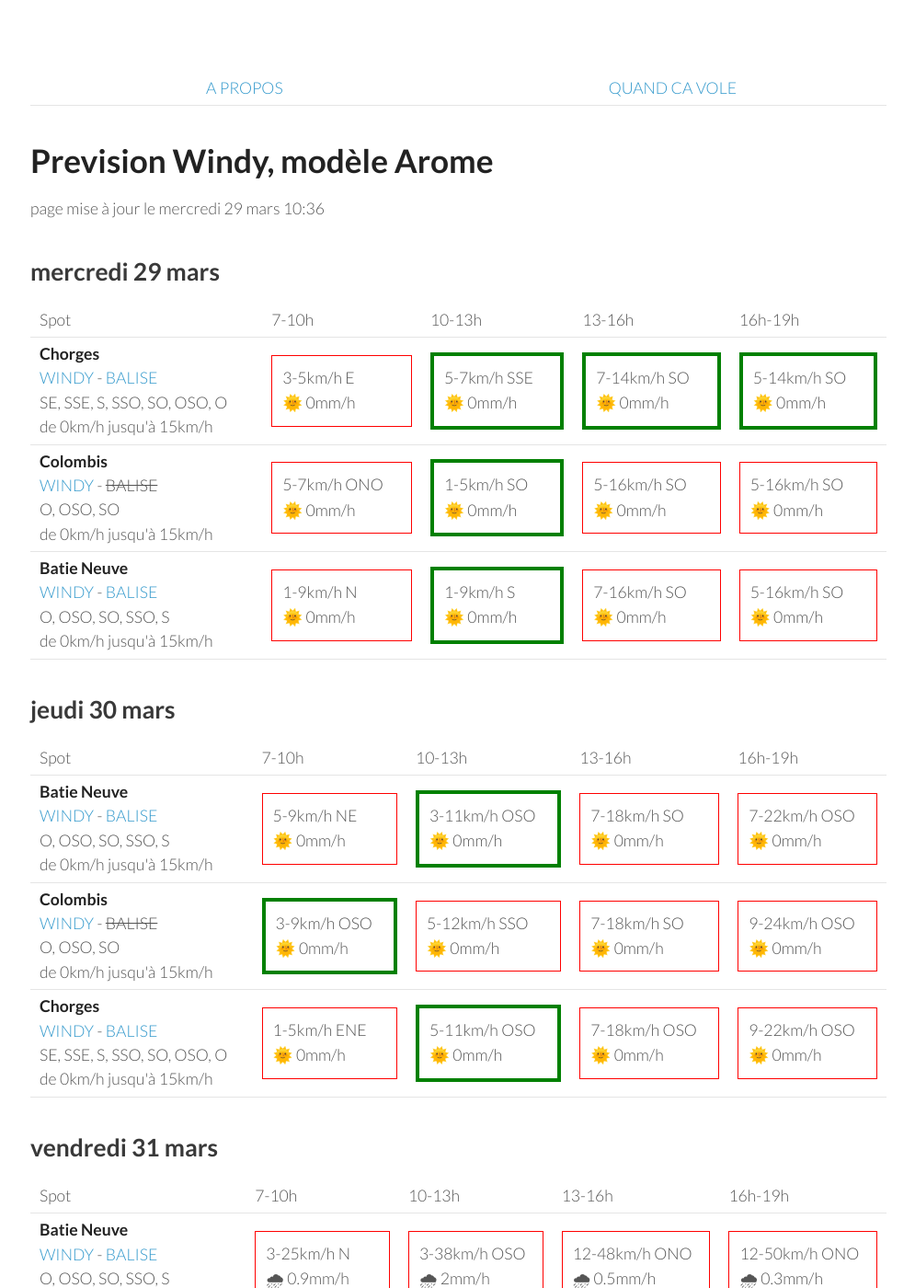
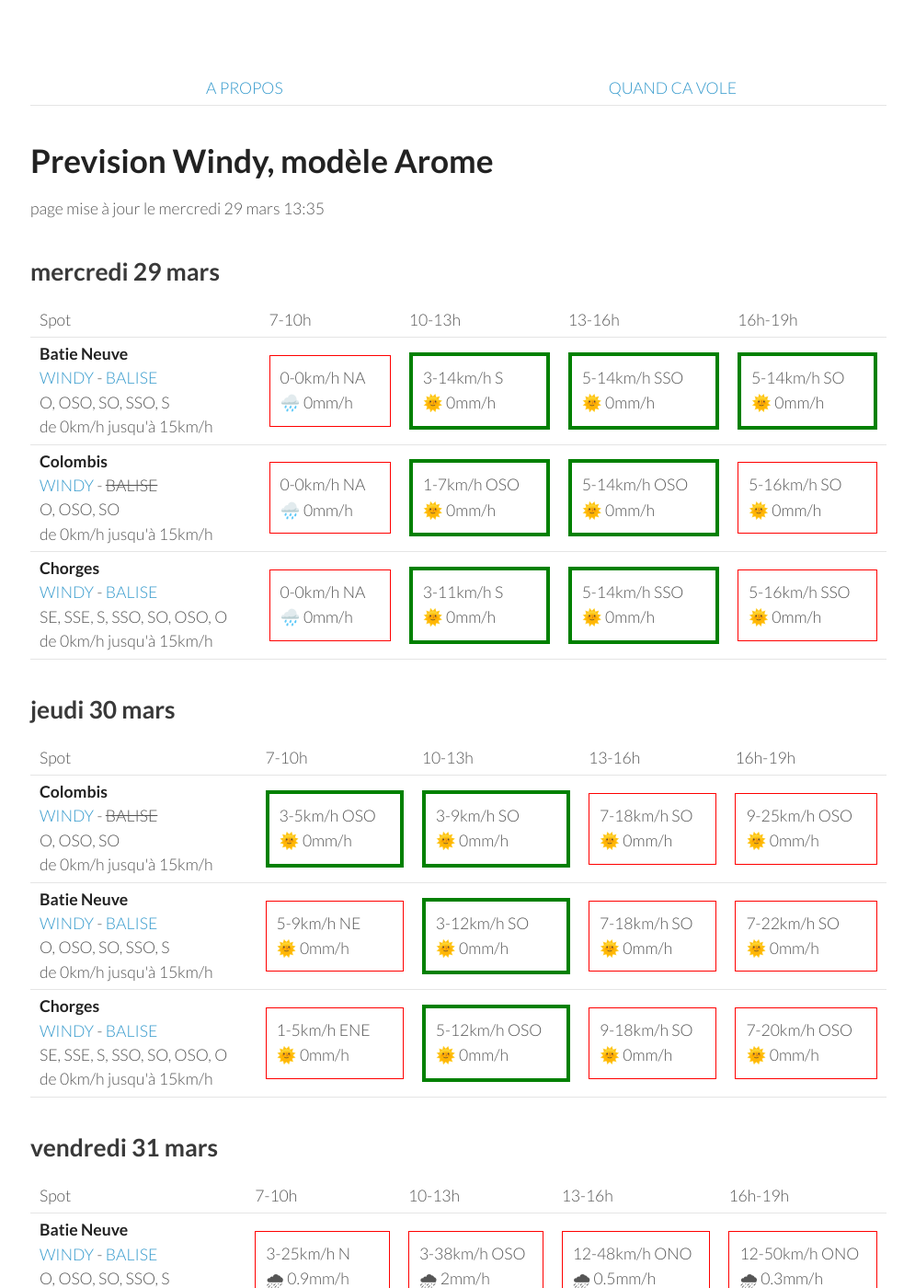
Before and after one commit to parapente-dans-le-nord/parapente-dans-le-nord.github.io, a Jekyll site: the page built from saint_andre.markdown, in a window 1280 px wide and 1400 px high. Shown: the whole window at 92% size, without its empty margins (25-1020 px from the left). Built offline with Jekyll 4.4.1, drawn with Linux system fonts in a browser that asks for light colours.

Commit message:
update index.markdown

```diff
--- a/saint_andre.markdown
+++ b/saint_andre.markdown
@@ -7,7 +7,7 @@ title:  "Tous les spots"
 {: .links}
 
 # Prevision Windy, modèle Arome
-page mise à jour le mercredi 29 mars 10:36
+page mise à jour le mercredi 29 mars 13:35
 
 ## mercredi 29 mars
 
@@ -22,33 +22,30 @@ page mise à jour le mercredi 29 mars 10:36
       <td>16h-19h</td>
     </tr>
 <tr>
-        <td><strong>Chorges</strong><br><a href="https://windy.com/44.578/6.280?44.559,6.262,10">WINDY</a> - <span class=""><a href="https://www.openwindmap.org/PP554">BALISE</a> </span><br> <span class="vent-favorable">SE, SSE, S, SSO, SO, OSO, O</span><br><span class="force-vent">de 0km/h jusqu'à 15km/h</span> </td>
+        <td><strong>Batie Neuve</strong><br><a href="https://windy.com/44.584/6.236?44.559,6.262,10,m:eTtagly">WINDY</a> - <span class=""><a href="https://www.openwindmap.org/PP554">BALISE</a> </span><br> <span class="vent-favorable">O, OSO, SO, SSO, S</span><br><span class="force-vent">de 0km/h jusqu'à 15km/h</span> </td>
 
-            <td><div class="not-flyable"><p>3-5km/h E</p><p>🌞 0mm/h</p></div></td>
-            <td><div class="flyable"><p>5-7km/h SSE</p><p>🌞 0mm/h</p></div></td>
-            <td><div class="flyable"><p>7-14km/h SO</p><p>🌞 0mm/h</p></div></td>
+            <td><div class="not-flyable"><p>0-0km/h NA</p><p>🌧️ 0mm/h</p></div></td>
+            <td><div class="flyable"><p>3-14km/h S</p><p>🌞 0mm/h</p></div></td>
+            <td><div class="flyable"><p>5-14km/h SSO</p><p>🌞 0mm/h</p></div></td>
             <td><div class="flyable"><p>5-14km/h SO</p><p>🌞 0mm/h</p></div></td>
-
 
     </tr>
 <tr>
         <td><strong>Colombis</strong><br><a href="https://windy.com/44.494/6.216?44.559,6.262,10">WINDY</a> - <span class="no-balise"> BALISE </span><br> <span class="vent-favorable">O, OSO, SO</span><br><span class="force-vent">de 0km/h jusqu'à 15km/h</span> </td>
 
-            <td><div class="not-flyable"><p>5-7km/h ONO</p><p>🌞 0mm/h</p></div></td>
-            <td><div class="flyable"><p>1-5km/h SO</p><p>🌞 0mm/h</p></div></td>
+            <td><div class="not-flyable"><p>0-0km/h NA</p><p>🌧️ 0mm/h</p></div></td>
+            <td><div class="flyable"><p>1-7km/h OSO</p><p>🌞 0mm/h</p></div></td>
+            <td><div class="flyable"><p>5-14km/h OSO</p><p>🌞 0mm/h</p></div></td>
             <td><div class="not-flyable"><p>5-16km/h SO</p><p>🌞 0mm/h</p></div></td>
-            <td><div class="not-flyable"><p>5-16km/h SO</p><p>🌞 0mm/h</p></div></td>
-
 
     </tr>
 <tr>
-        <td><strong>Batie Neuve</strong><br><a href="https://windy.com/44.584/6.236?44.559,6.262,10,m:eTtagly">WINDY</a> - <span class=""><a href="https://www.openwindmap.org/PP554">BALISE</a> </span><br> <span class="vent-favorable">O, OSO, SO, SSO, S</span><br><span class="force-vent">de 0km/h jusqu'à 15km/h</span> </td>
+        <td><strong>Chorges</strong><br><a href="https://windy.com/44.578/6.280?44.559,6.262,10">WINDY</a> - <span class=""><a href="https://www.openwindmap.org/PP554">BALISE</a> </span><br> <span class="vent-favorable">SE, SSE, S, SSO, SO, OSO, O</span><br><span class="force-vent">de 0km/h jusqu'à 15km/h</span> </td>
 
-            <td><div class="not-flyable"><p>1-9km/h N</p><p>🌞 0mm/h</p></div></td>
-            <td><div class="flyable"><p>1-9km/h S</p><p>🌞 0mm/h</p></div></td>
-            <td><div class="not-flyable"><p>7-16km/h SO</p><p>🌞 0mm/h</p></div></td>
-            <td><div class="not-flyable"><p>5-16km/h SO</p><p>🌞 0mm/h</p></div></td>
-
+            <td><div class="not-flyable"><p>0-0km/h NA</p><p>🌧️ 0mm/h</p></div></td>
+            <td><div class="flyable"><p>3-11km/h S</p><p>🌞 0mm/h</p></div></td>
+            <td><div class="flyable"><p>5-14km/h SSO</p><p>🌞 0mm/h</p></div></td>
+            <td><div class="not-flyable"><p>5-16km/h SSO</p><p>🌞 0mm/h</p></div></td>
 
     </tr>
 
@@ -68,22 +65,22 @@ page mise à jour le mercredi 29 mars 10:36
       <td>16h-19h</td>
     </tr>
 <tr>
-        <td><strong>Batie Neuve</strong><br><a href="https://windy.com/44.584/6.236?44.559,6.262,10,m:eTtagly">WINDY</a> - <span class=""><a href="https://www.openwindmap.org/PP554">BALISE</a> </span><br> <span class="vent-favorable">O, OSO, SO, SSO, S</span><br><span class="force-vent">de 0km/h jusqu'à 15km/h</span> </td>
+        <td><strong>Colombis</strong><br><a href="https://windy.com/44.494/6.216?44.559,6.262,10">WINDY</a> - <span class="no-balise"> BALISE </span><br> <span class="vent-favorable">O, OSO, SO</span><br><span class="force-vent">de 0km/h jusqu'à 15km/h</span> </td>
 
-            <td><div class="not-flyable"><p>5-9km/h NE</p><p>🌞 0mm/h</p></div></td>
-            <td><div class="flyable"><p>3-11km/h OSO</p><p>🌞 0mm/h</p></div></td>
+            <td><div class="flyable"><p>3-5km/h OSO</p><p>🌞 0mm/h</p></div></td>
+            <td><div class="flyable"><p>3-9km/h SO</p><p>🌞 0mm/h</p></div></td>
             <td><div class="not-flyable"><p>7-18km/h SO</p><p>🌞 0mm/h</p></div></td>
-            <td><div class="not-flyable"><p>7-22km/h OSO</p><p>🌞 0mm/h</p></div></td>
+            <td><div class="not-flyable"><p>9-25km/h OSO</p><p>🌞 0mm/h</p></div></td>
 
 
     </tr>
 <tr>
-        <td><strong>Colombis</strong><br><a href="https://windy.com/44.494/6.216?44.559,6.262,10">WINDY</a> - <span class="no-balise"> BALISE </span><br> <span class="vent-favorable">O, OSO, SO</span><br><span class="force-vent">de 0km/h jusqu'à 15km/h</span> </td>
+        <td><strong>Batie Neuve</strong><br><a href="https://windy.com/44.584/6.236?44.559,6.262,10,m:eTtagly">WINDY</a> - <span class=""><a href="https://www.openwindmap.org/PP554">BALISE</a> </span><br> <span class="vent-favorable">O, OSO, SO, SSO, S</span><br><span class="force-vent">de 0km/h jusqu'à 15km/h</span> </td>
 
-            <td><div class="flyable"><p>3-9km/h OSO</p><p>🌞 0mm/h</p></div></td>
-            <td><div class="not-flyable"><p>5-12km/h SSO</p><p>🌞 0mm/h</p></div></td>
+            <td><div class="not-flyable"><p>5-9km/h NE</p><p>🌞 0mm/h</p></div></td>
+            <td><div class="flyable"><p>3-12km/h SO</p><p>🌞 0mm/h</p></div></td>
             <td><div class="not-flyable"><p>7-18km/h SO</p><p>🌞 0mm/h</p></div></td>
-            <td><div class="not-flyable"><p>9-24km/h OSO</p><p>🌞 0mm/h</p></div></td>
+            <td><div class="not-flyable"><p>7-22km/h SO</p><p>🌞 0mm/h</p></div></td>
 
 
     </tr>
@@ -91,9 +88,9 @@ page mise à jour le mercredi 29 mars 10:36
         <td><strong>Chorges</strong><br><a href="https://windy.com/44.578/6.280?44.559,6.262,10">WINDY</a> - <span class=""><a href="https://www.openwindmap.org/PP554">BALISE</a> </span><br> <span class="vent-favorable">SE, SSE, S, SSO, SO, OSO, O</span><br><span class="force-vent">de 0km/h jusqu'à 15km/h</span> </td>
 
             <td><div class="not-flyable"><p>1-5km/h ENE</p><p>🌞 0mm/h</p></div></td>
-            <td><div class="flyable"><p>5-11km/h OSO</p><p>🌞 0mm/h</p></div></td>
-            <td><div class="not-flyable"><p>7-18km/h OSO</p><p>🌞 0mm/h</p></div></td>
-            <td><div class="not-flyable"><p>9-22km/h OSO</p><p>🌞 0mm/h</p></div></td>
+            <td><div class="flyable"><p>5-12km/h OSO</p><p>🌞 0mm/h</p></div></td>
+            <td><div class="not-flyable"><p>9-18km/h SO</p><p>🌞 0mm/h</p></div></td>
+            <td><div class="not-flyable"><p>7-20km/h OSO</p><p>🌞 0mm/h</p></div></td>
 
 
     </tr>
```
